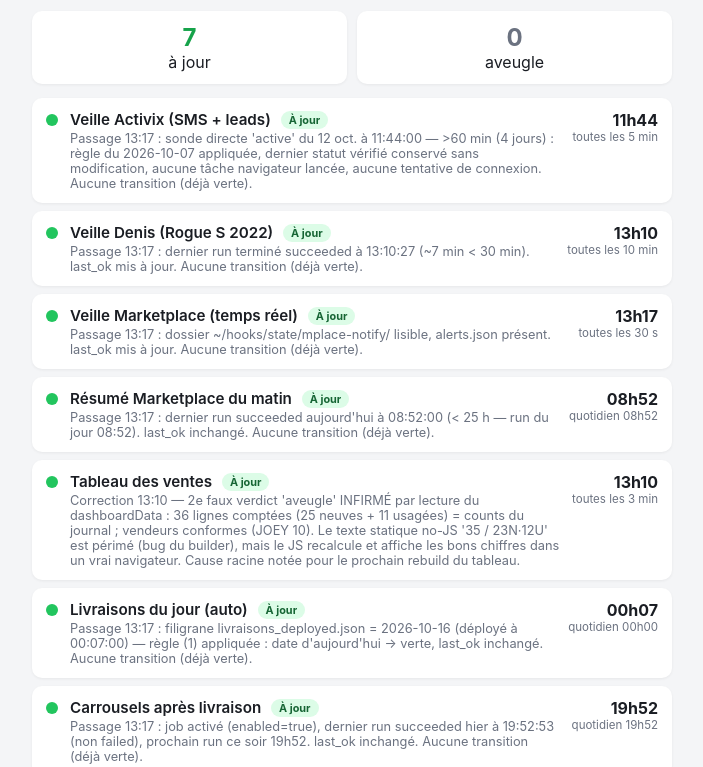
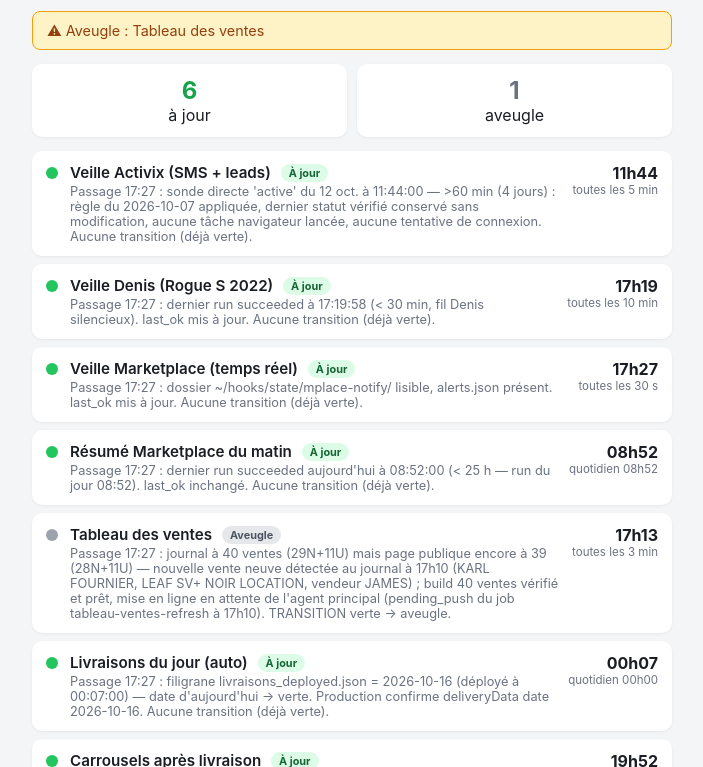
Before and after one commit to joeycarpentier-tech/etat-veilles-brossard, a plain HTML site: page index.html in a window 1280 px wide. Shown: the part 89-856 px from the top of the page, without its empty margins (288-991 px from the left). Drawn offline with Linux system fonts and the light colour scheme.

Commit message:
statuts mis à jour — tableau des ventes aveugle (build 40 en attente)

```diff
--- a/index.html
+++ b/index.html
@@ -32,18 +32,18 @@
 <body>
 <div class="wrap">
   <h1>État des veilles</h1>
-  <div class="upd">Statuts mis à jour à 13:10:00 · vérifiés automatiquement toutes les 15 min · la page se recharge toute seule toutes les 5 min</div>
-
+  <div class="upd">Statuts mis à jour à 17:27:40 · vérifiés automatiquement toutes les 15 min · la page se recharge toute seule toutes les 5 min</div>
+  <div class="alert">⚠ Aveugle : Tableau des ventes</div>
   <div class="summary">
-    <div class="card"><strong style="color:#16a34a">7</strong>à jour</div>
-    <div class="card"><strong style="color:#6b7280">0</strong>aveugle</div>
+    <div class="card"><strong style="color:#16a34a">6</strong>à jour</div>
+    <div class="card"><strong style="color:#6b7280">1</strong>aveugle</div>
   </div>
 
       <div class="row">
         <span class="dot" style="background:#22c55e"></span>
         <div class="main">
           <div class="name">Veille Activix (SMS + leads) <span class="badge b-green">À jour</span></div>
-          <div class="detail">Passage 13:17 : sonde directe &#x27;active&#x27; du 12 oct. à 11:44:00 — &gt;60 min (4 jours) : règle du 2026-10-07 appliquée, dernier statut vérifié conservé sans modification, aucune tâche navigateur lancée, aucune tentative de connexion. Aucune transition (déjà verte).</div>
+          <div class="detail">Passage 17:27 : sonde directe &#x27;active&#x27; du 12 oct. à 11:44:00 — &gt;60 min (4 jours) : règle du 2026-10-07 appliquée, dernier statut vérifié conservé sans modification, aucune tâche navigateur lancée, aucune tentative de connexion. Aucune transition (déjà verte).</div>
         </div>
         <div class="side">
           <div class="time">11h44</div>
@@ -54,10 +54,10 @@
         <span class="dot" style="background:#22c55e"></span>
         <div class="main">
           <div class="name">Veille Denis (Rogue S 2022) <span class="badge b-green">À jour</span></div>
-          <div class="detail">Passage 13:17 : dernier run terminé succeeded à 13:10:27 (~7 min &lt; 30 min). last_ok mis à jour. Aucune transition (déjà verte).</div>
+          <div class="detail">Passage 17:27 : dernier run succeeded à 17:19:58 (&lt; 30 min, fil Denis silencieux). last_ok mis à jour. Aucune transition (déjà verte).</div>
         </div>
         <div class="side">
-          <div class="time">13h10</div>
+          <div class="time">17h19</div>
           <div class="freq">toutes les 10 min</div>
         </div>
       </div>
@@ -65,10 +65,10 @@
         <span class="dot" style="background:#22c55e"></span>
         <div class="main">
           <div class="name">Veille Marketplace (temps réel) <span class="badge b-green">À jour</span></div>
-          <div class="detail">Passage 13:17 : dossier ~/hooks/state/mplace-notify/ lisible, alerts.json présent. last_ok mis à jour. Aucune transition (déjà verte).</div>
+          <div class="detail">Passage 17:27 : dossier ~/hooks/state/mplace-notify/ lisible, alerts.json présent. last_ok mis à jour. Aucune transition (déjà verte).</div>
         </div>
         <div class="side">
-          <div class="time">13h17</div>
+          <div class="time">17h27</div>
           <div class="freq">toutes les 30 s</div>
         </div>
       </div>
@@ -76,7 +76,7 @@
         <span class="dot" style="background:#22c55e"></span>
         <div class="main">
           <div class="name">Résumé Marketplace du matin <span class="badge b-green">À jour</span></div>
-          <div class="detail">Passage 13:17 : dernier run succeeded aujourd&#x27;hui à 08:52:00 (&lt; 25 h — run du jour 08:52). last_ok inchangé. Aucune transition (déjà verte).</div>
+          <div class="detail">Passage 17:27 : dernier run succeeded aujourd&#x27;hui à 08:52:00 (&lt; 25 h — run du jour 08:52). last_ok inchangé. Aucune transition (déjà verte).</div>
         </div>
         <div class="side">
           <div class="time">08h52</div>
@@ -84,13 +84,13 @@
         </div>
       </div>
       <div class="row">
-        <span class="dot" style="background:#22c55e"></span>
+        <span class="dot" style="background:#9ca3af"></span>
         <div class="main">
-          <div class="name">Tableau des ventes <span class="badge b-green">À jour</span></div>
-          <div class="detail">Correction 13:10 — 2e faux verdict &#x27;aveugle&#x27; INFIRMÉ par lecture du dashboardData : 36 lignes comptées (25 neuves + 11 usagées) = counts du journal ; vendeurs conformes (JOEY 10). Le texte statique no-JS &#x27;35 / 23N·12U&#x27; est périmé (bug du builder), mais le JS recalcule et affiche les bons chiffres dans un vrai navigateur. Cause racine notée pour le prochain rebuild du tableau.</div>
+          <div class="name">Tableau des ventes <span class="badge b-grey">Aveugle</span></div>
+          <div class="detail">Passage 17:27 : journal à 40 ventes (29N+11U) mais page publique encore à 39 (28N+11U) — nouvelle vente neuve détectée au journal à 17h10 (KARL FOURNIER, LEAF SV+ NOIR LOCATION, vendeur JAMES) ; build 40 ventes vérifié et prêt, mise en ligne en attente de l&#x27;agent principal (pending_push du job tableau-ventes-refresh à 17h10). TRANSITION verte → aveugle.</div>
         </div>
         <div class="side">
-          <div class="time">13h10</div>
+          <div class="time">17h13</div>
           <div class="freq">toutes les 3 min</div>
         </div>
       </div>
@@ -98,7 +98,7 @@
         <span class="dot" style="background:#22c55e"></span>
         <div class="main">
           <div class="name">Livraisons du jour (auto) <span class="badge b-green">À jour</span></div>
-          <div class="detail">Passage 13:17 : filigrane livraisons_deployed.json = 2026-10-16 (déployé à 00:07:00) — règle (1) appliquée : date d&#x27;aujourd&#x27;hui → verte, last_ok inchangé. Aucune transition (déjà verte).</div>
+          <div class="detail">Passage 17:27 : filigrane livraisons_deployed.json = 2026-10-16 (déployé à 00:07:00) — date d&#x27;aujourd&#x27;hui → verte. Production confirme deliveryData date 2026-10-16. Aucune transition (déjà verte).</div>
         </div>
         <div class="side">
           <div class="time">00h07</div>
@@ -109,7 +109,7 @@
         <span class="dot" style="background:#22c55e"></span>
         <div class="main">
           <div class="name">Carrousels après livraison <span class="badge b-green">À jour</span></div>
-          <div class="detail">Passage 13:17 : job activé (enabled=true), dernier run succeeded hier à 19:52:53 (non failed), prochain run ce soir 19h52. last_ok inchangé. Aucune transition (déjà verte).</div>
+          <div class="detail">Passage 17:27 : job activé (enabled=true), dernier run succeeded hier à 19:52:53 (non failed), prochain run ce soir 19h52. last_ok inchangé. Aucune transition (déjà verte).</div>
         </div>
         <div class="side">
           <div class="time">19h52</div>
```
